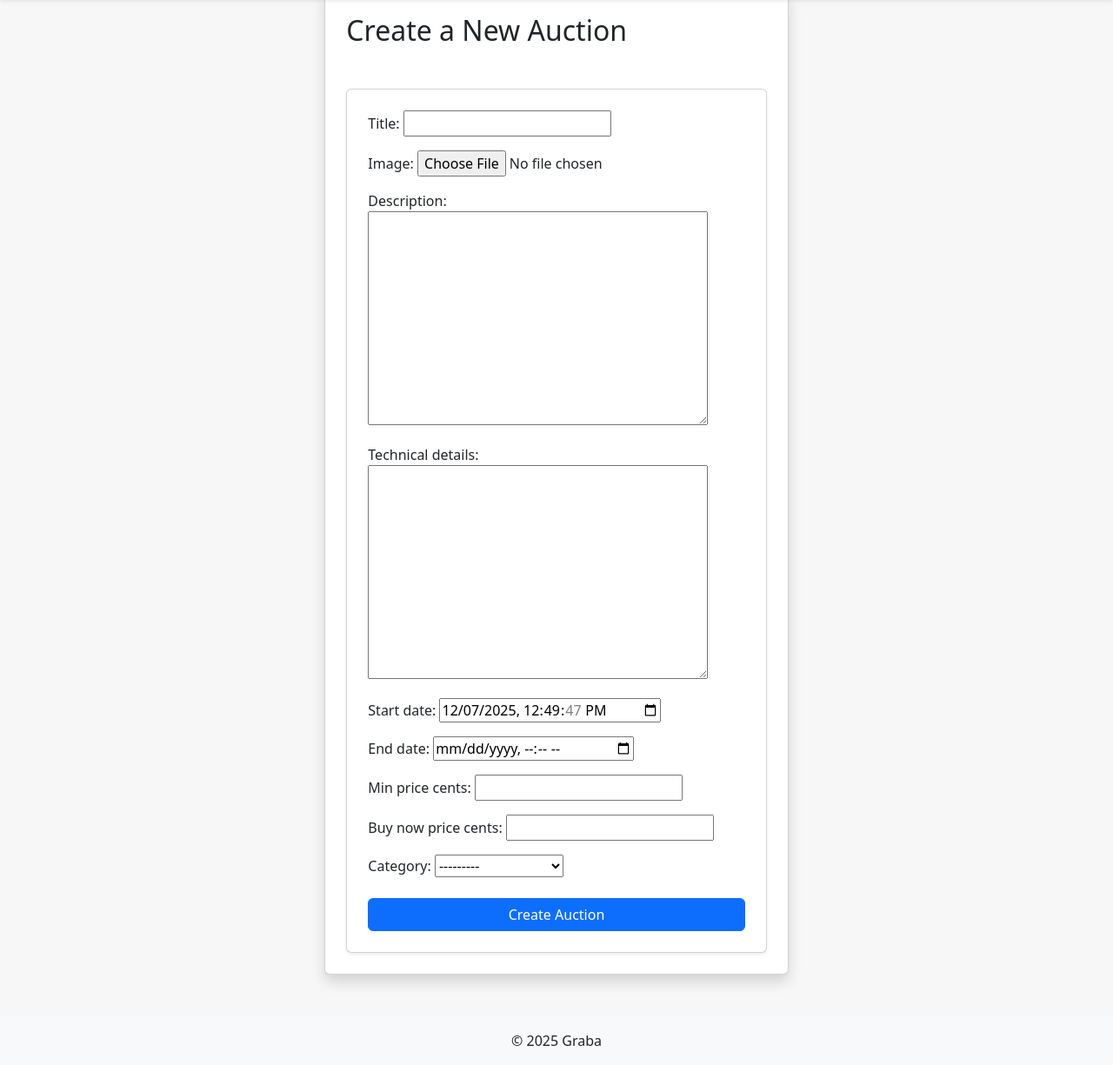
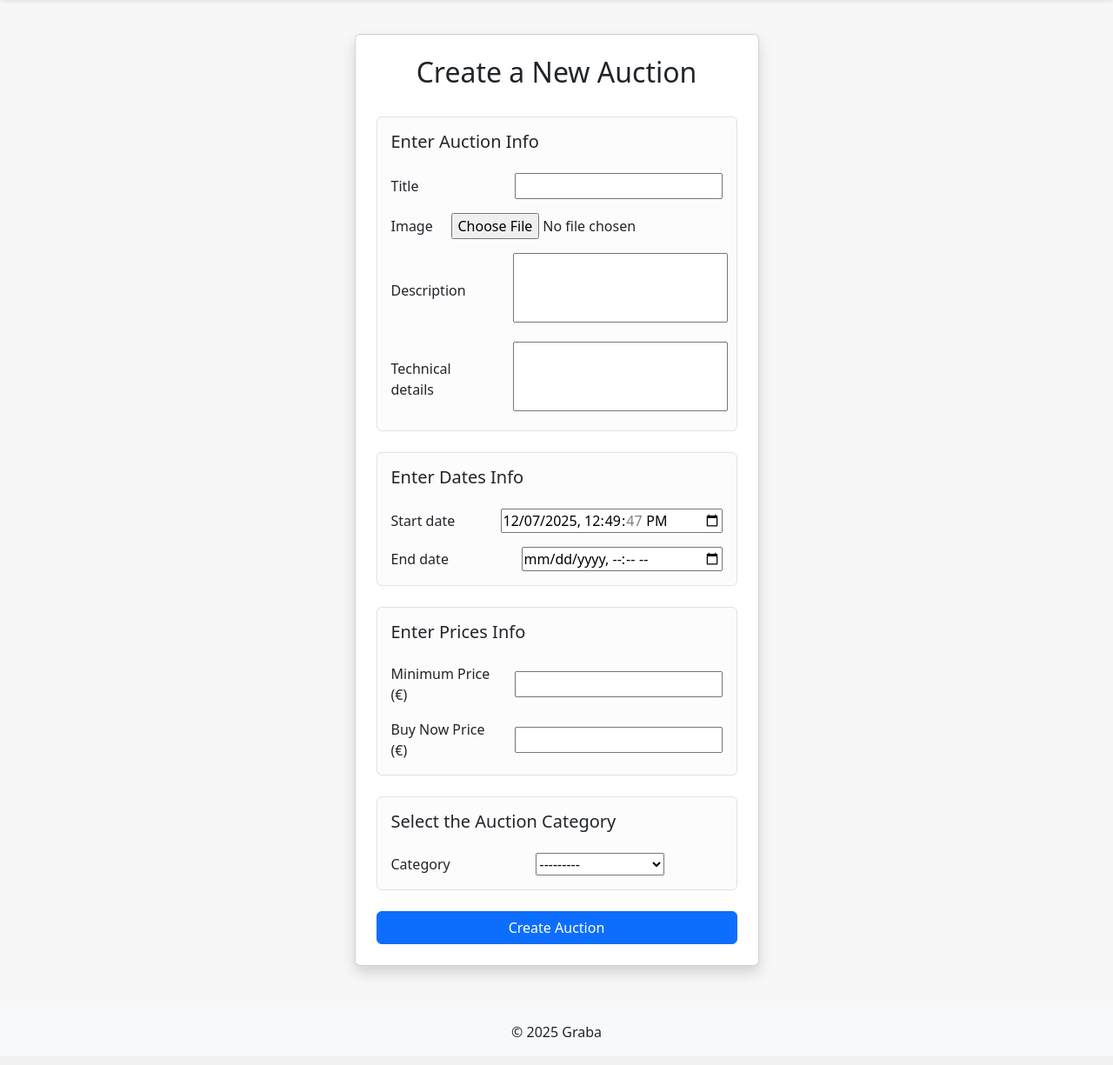
Before and after one commit to Tremors3/web-tech, a Django app: template graba/apps/auctions/templates/auctions/create.html in a window 1280 px wide. Shown: the part 57-1282 px from the top of the page at 87% size. After the commit the page ends 1250 px from the top, so only its background shows below. Run offline with Django 5.2, Linux system fonts and the light colour scheme; the template is opened without the code that fills it: values that come from a table or form of the project are taken from there, others are empty; tables that the repository leaves empty hold one stand-in row (values such as "Sample post").

Commit message:
Refactor auction creation page

```diff
--- a/graba/apps/accounts/templates/accounts/includes/edit_navbar.html
+++ b/graba/apps/accounts/templates/accounts/includes/edit_navbar.html
@@ -6,10 +6,6 @@
 {% block navbar_custom_links %}
 {% if request.user.is_authenticated %}
     <!-- User is logged -->
-    <form method="post" action="{% url 'accounts:logout' %}">
-        {% csrf_token %}
-        <button class="nav-link btn btn-link" type="submit">Logout</button>
-    </form>
     <a class="nav-link" href="{% url 'accounts:profile' request.user.id %}">Profile</a>
 {% endif %}
 <a class="nav-link" href="{% url 'core:home' %}">Home</a>
--- a/graba/apps/auctions/forms.py
+++ b/graba/apps/auctions/forms.py
@@ -5,6 +5,30 @@
 
 
 class AuctionForm(forms.ModelForm):
+
+    min_price_eur = forms.DecimalField(
+        max_digits=10,
+        decimal_places=2,
+        min_value=0.01,
+        label="Minimum Price (€)"
+    )
+    buy_now_price_eur = forms.DecimalField(
+        max_digits=10,
+        decimal_places=2,
+        min_value=0.01,
+        label="Buy Now Price (€)",
+        required=False
+    )
+
+    def __init__(self, *args, **kwargs):
+        super().__init__(*args, **kwargs)
+        for field_name in ('min_price_eur', 'buy_now_price_eur'):
+            self.fields[field_name].widget.attrs.update({
+                'type': 'number',
+                'step': '0.01',
+                'min': '0.01',
+            })
+
     class Meta:
         model = Auction
         fields = [
@@ -14,8 +38,8 @@
             "technical_details",
             "start_date",
             "end_date",
-            "min_price_cents",
-            "buy_now_price_cents",
+            "min_price_eur",
+            "buy_now_price_eur",
             "category",
         ]
 
@@ -29,25 +53,25 @@
 
         start = cleaned_data.get("start_date")
         end = cleaned_data.get("end_date")
-        min_price = cleaned_data.get("min_price_cents")
-        buy_now = cleaned_data.get("buy_now_price_cents")
+        min_price = cleaned_data.get('min_price_eur')
+        buy_now = cleaned_data.get('buy_now_price_eur')
 
         # 1) end_date needs to be after start_date
         if start and end and end <= start:
             raise ValidationError(
-                {"end_date": "La data di fine deve essere successiva a quella di inizio."}
+                {"end_date": "End date must be later than the start date."}
             )
 
         # 2) min_price needs to be positive
         if min_price is not None and min_price <= 0:
             raise ValidationError(
-                {"min_price_cents": "Il prezzo minimo deve essere maggiore di zero."}
+                {"min_price_cents": "Minimum price must be greater than zero."}
             )
 
         # 3) buy_now_price needs to be >= min_price
-        if buy_now and min_price and buy_now < min_price:
+        if buy_now is not None and min_price is not None and buy_now < min_price:
             raise ValidationError(
-                {"buy_now_price_cents": "Il prezzo Buy Now deve essere almeno pari al prezzo minimo."}
+                {"buy_now_price_cents": "Buy Now price cannot be lower than the minimum price."}
             )
 
         return cleaned_data
--- a/graba/apps/auctions/static/auctions/css/base.css
+++ b/graba/apps/auctions/static/auctions/css/base.css
@@ -0,0 +1,7 @@
+
+textarea {
+  width: 92%;
+  height: 80px;
+  resize: none;
+  margin-left: 28px;
+}
--- a/graba/apps/auctions/templates/auctions/create.html
+++ b/graba/apps/auctions/templates/auctions/create.html
@@ -1,32 +1,157 @@
-{% extends "base.html" %}
+{% extends 'base/base_column.html' %}
 {% load static %}
 
 {% block navbar %} {% include 'auctions/includes/create_navbar.html' %} {% endblock %}
 
+{% block extra_css %} <link rel="stylesheet" type="text/css" href="{% static 'auctions/css/base.css' %}"> {% endblock %}
+
 {% block title %}Create Auction{% endblock %}
 
-{% block content %}
+{% block main_column %}
 <div class="d-flex flex-column align-items-center gap-4 pt-5">
 
     <!-- FIRST SECTION -->
     <div class="card col-10 col-md-8 col-lg-6 col-xl-5 bg-white rounded shadow gap-4 py-4 px-4">
 
+        <h2 class="text-center">Create a New Auction</h2>
 
+        <form method="post" enctype="multipart/form-data" class="d-flex flex-column gap-4" novalidate>
+            {% csrf_token %}
 
+            <!-- Non Field Errors -->
+            {{ form.non_field_errors }}
 
-        <h2 class="mb-4">Create a New Auction</h2>
+            <!-- Auction Fields -->
+            <div class="d-flex flex-column border rounded bg-light-subtle gap-3 p-3">
 
-        <form method="post" enctype="multipart/form-data" class="card p-4 shadow-sm">
-            {% csrf_token %}
-            {{ form.as_p }}
+                <h5>Enter Auction Info</h5>
 
-            <button type="submit" class="btn btn-primary mt-2">
+                <div class="d-flex align-items-center">
+                    <label class="me-3" style="width: 150px;">{{ form.title.label }}</label>
+                    <div class="flex-grow-1">
+                        {{ form.title }}
+                        {{ form.title.errors }}
+                    </div>
+                </div>
+
+                <div class="d-flex align-items-center">
+                    <label class="me-3" style="width: 150px;">{{ form.image.label }}</label>
+                    <div class="flex-grow-1">
+                        {{ form.image }}
+                        {{ form.image.errors }}
+                    </div>
+                </div>
+
+                <div class="d-flex align-items-center">
+                    <label class="me-3" style="width: 150px;">{{ form.description.label }}</label>
+                    <div class="flex-grow-1">
+                        {{ form.description }}
+                        {{ form.description.errors }}
+                    </div>
+                </div>
+
+                <div class="d-flex align-items-center">
+                    <label class="me-3" style="width: 150px;">{{ form.technical_details.label }}</label>
+                    <div class="flex-grow-1">
+                        {{ form.technical_details }}
+                        {{ form.technical_details.errors }}
+                    </div>
+                </div>
+
+            </div>
+
+            <!-- Date Fields -->
+            <div class="d-flex flex-column border rounded bg-light-subtle gap-3 p-3">
+
+                <h5>Enter Dates Info</h5>
+
+                <div class="d-flex align-items-center">
+                    <label class="me-3" style="width: 150px;">{{ form.start_date.label }}</label>
+                    <div class="flex-grow-1">
+                        {{ form.start_date }}
+                        {{ form.start_date.errors }}
+                    </div>
+                </div>
+
+                <div class="d-flex align-items-center">
+                    <label class="me-3" style="width: 150px;">{{ form.end_date.label }}</label>
+                    <div class="flex-grow-1">
+                        {{ form.end_date }}
+                        {{ form.end_date.errors }}
+                    </div>
+                </div>
+
+            </div>
+
+            <!-- Price Fields -->
+            <div class="d-flex flex-column border rounded bg-light-subtle gap-3 p-3">
+
+                <h5>Enter Prices Info</h5>
+
+                <div class="d-flex align-items-center">
+                    <label class="me-3" style="width: 150px;">{{ form.min_price_eur.label }}</label>
+                    <div class="flex-grow-1">
+                        {{ form.min_price_eur }}
+                        {{ form.min_price_eur.errors }}
+                    </div>
+                </div>
+
+                <div class="d-flex align-items-center">
+                    <label class="me-3" style="width: 150px;">{{ form.buy_now_price_eur.label }}</label>
+                    <div class="flex-grow-1">
+                        {{ form.buy_now_price_eur }}
+                        {{ form.buy_now_price_eur.errors }}
+                    </div>
+                </div>
+
+            </div>
+
+            <!-- Categoru Fields -->
+            <div class="d-flex flex-column border rounded bg-light-subtle gap-3 p-3">
+
+                <h5>Select the Auction Category</h5>
+
+                <div class="d-flex align-items-center">
+                    <label class="me-3" style="width: 150px;">{{ form.category.label }}</label>
+                    <div class="flex-grow-1">
+                        {{ form.category }}
+                        {{ form.category.errors }}
+                    </div>
+                </div>
+            </div>
+
+            <!-- Buttons -->
+            <button type="submit" class="btn btn-primary w-100">
                 Create Auction
             </button>
         </form>
-
-
-
     </div>
 </div>
 {% endblock %}
+
+{% block extra_js %}
+<script>
+document.addEventListener('DOMContentLoaded', () => {
+    // Seleziona i campi dei prezzi tramite id o classe
+    const priceFields = ['id_min_price_eur', 'id_buy_now_price_eur'];
+
+    priceFields.forEach(fieldId => {
+        const input = document.getElementById(fieldId);
+        if (input) {
+            input.addEventListener('input', () => {
+                // Rimuove tutti i caratteri non numerici e non il punto decimale
+                input.value = input.value.replace(/[^0-9.]/g, '');
+            });
+
+            // Impedisce l'inserimento di più punti decimali
+            input.addEventListener('blur', () => {
+                const parts = input.value.split('.');
+                if (parts.length > 2) {
+                    input.value = parts[0] + '.' + parts.slice(1).join('');
+                }
+            });
+        }
+    });
+});
+</script>
+{% endblock %}
```
Also changed, not shown: graba/apps/auctions/views.py (+10 -1 lines).
